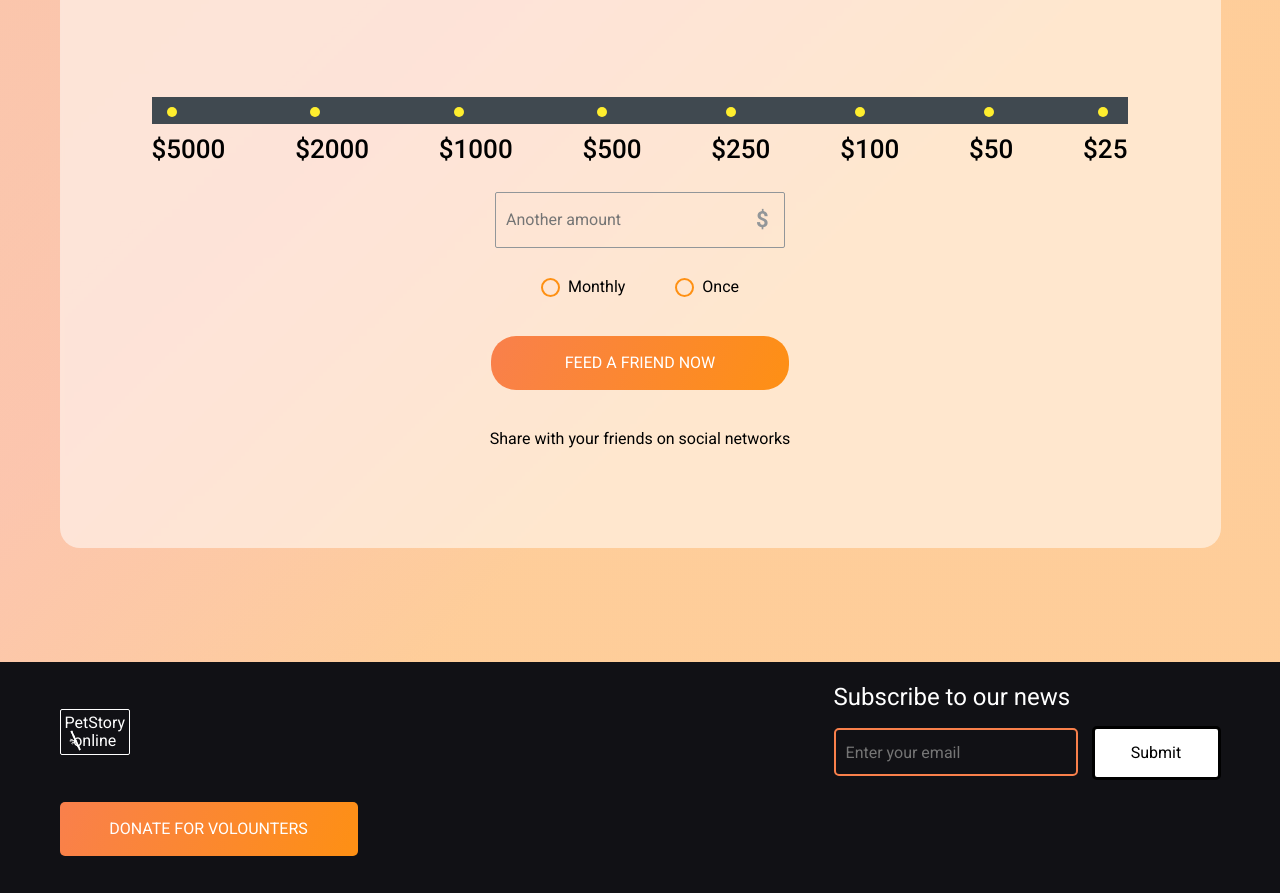
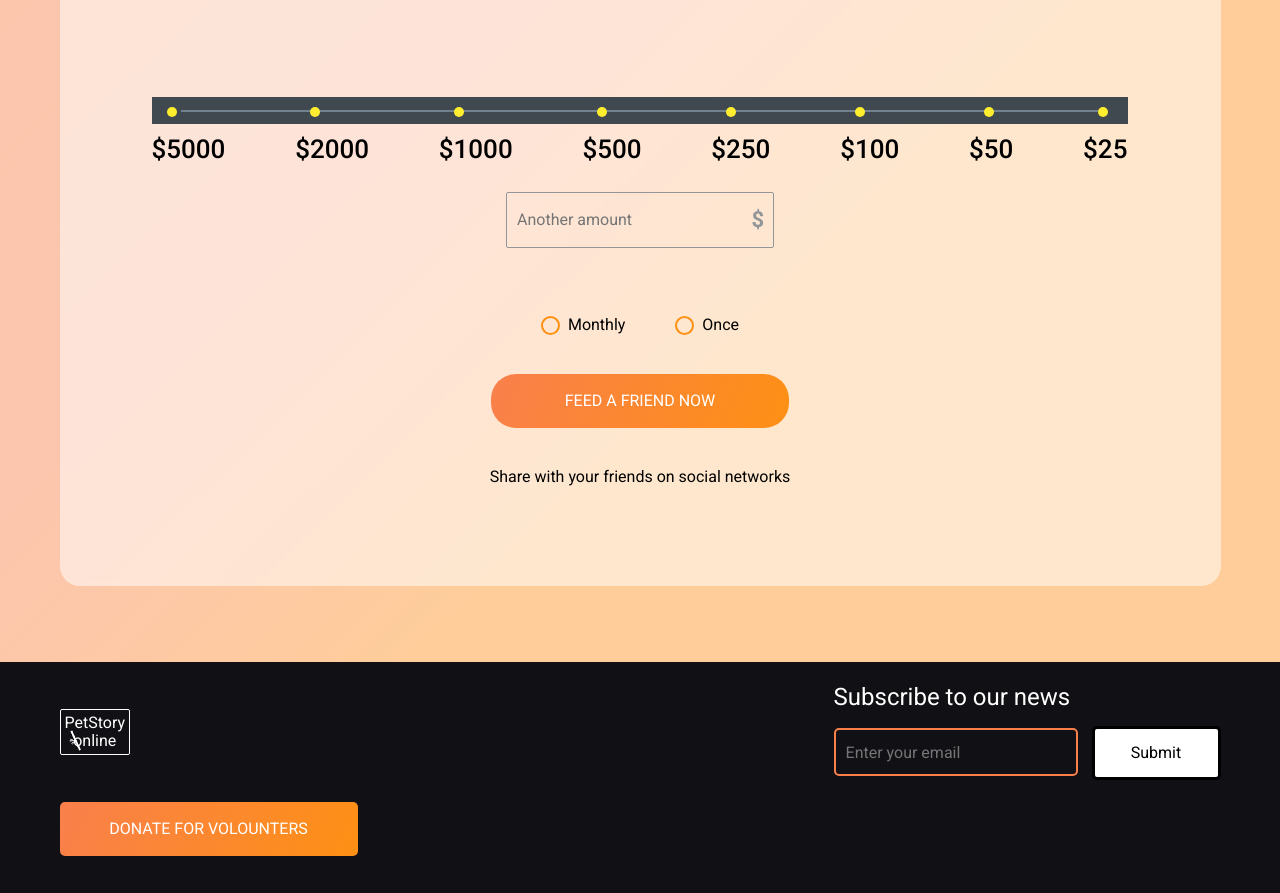
Before and after one commit to 66xzr66/onlinezoo, a plain HTML site: page pages/donate/index.html in a window 1280 px wide. Shown: the part 1453-2346 px from the top of the page. Drawn offline with Linux system fonts and the light colour scheme.

Commit message:
fix donate inputs

```diff
--- a/pages/donate/assets/css/block/donatefriends.css
+++ b/pages/donate/assets/css/block/donatefriends.css
@@ -83,10 +83,10 @@ h4 {
     content: "";
     position: absolute;
     height: 2px;
-    max-width: 930px;
     background: #72828E;
     top: 50%;
-    left: 2%;
+    left: 3%;
+    right: 3%;
 }
 .amount_values label input {
     opacity: 0;
@@ -141,10 +141,10 @@ h4 {
 }
 .input_symbol {
     position: relative;
-    margin-top: 68px;
     display: flex;
     justify-content: center;
-
+    width: 268px;
+    margin: 68px auto;
 }
 .input_symbol > input {
     background-color: inherit;
@@ -153,15 +153,15 @@ h4 {
     appearance: none;
     padding: 15px 10px;
     border-radius: 2px;
+    width: 100%;
 }
 .input_symbol > .currency_symbol {
     position: absolute;
     display: block;
     transform: translate(0, -50%);
     top: 50%;
-    right: 0;
+    right: 10px;
     color: #929699;
-    right: 360px;
     font-weight: 600;
     font-size: 22px;
 }
```
